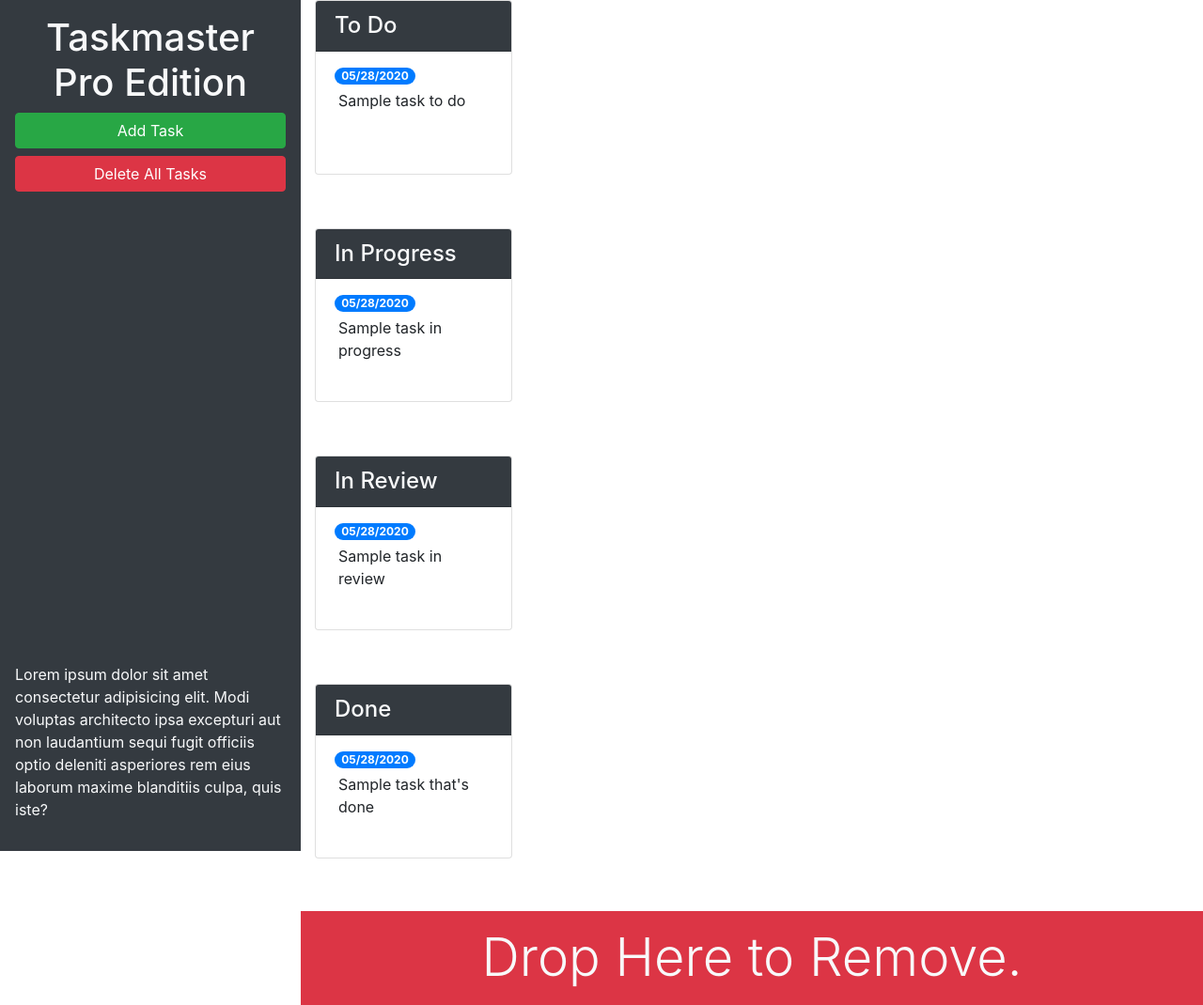
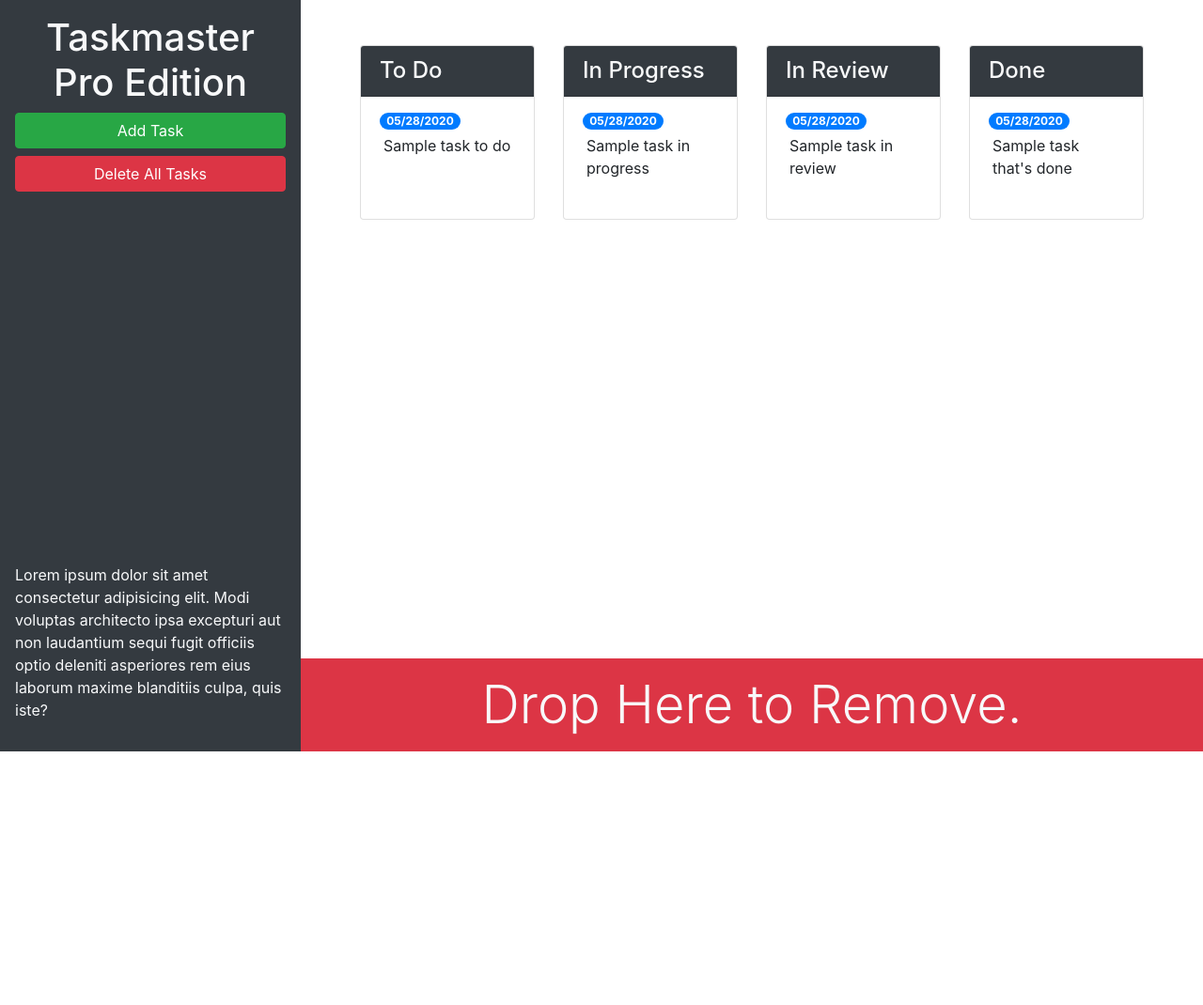
Before and after one commit to Thor40/taskmaster-pro, a plain HTML site: page index.html in a window 1280 px wide. Shown: the whole page at 94% size. After the commit the page ends 800 px from the top, so only its background shows below. Drawn offline with nearby package versions, Linux system fonts and the light colour scheme.

Commit message:
hotfix trash dic

```diff
--- a/index.html
+++ b/index.html
@@ -25,6 +25,7 @@
     </header>
     <main class="col-12 col-lg-9 d-flex flex-column">
       <!-- todo start -->
+      <div class="m-5 row justify-content-around">
         <div class="col-12 col-md-6 col-xl-3 mb-3">
           <div class="card">
             <h4 class="card-header bg-dark text-light">
@@ -78,8 +79,9 @@
         </div>
       </div>
       <!-- done end -->
-        <div id="trash">
-          <div class="w-100 bg-danger p-3 text-center text-light display-4">
+    </div>
+        <div id="trash" class="mt-auto">
+          <div class="w-100 bg-danger p-3 text-center text-light display-4 ">
             Drop Here to Remove.
           </div>
         </div>
```
Lines whose indentation alone changed are shown as unchanged.
